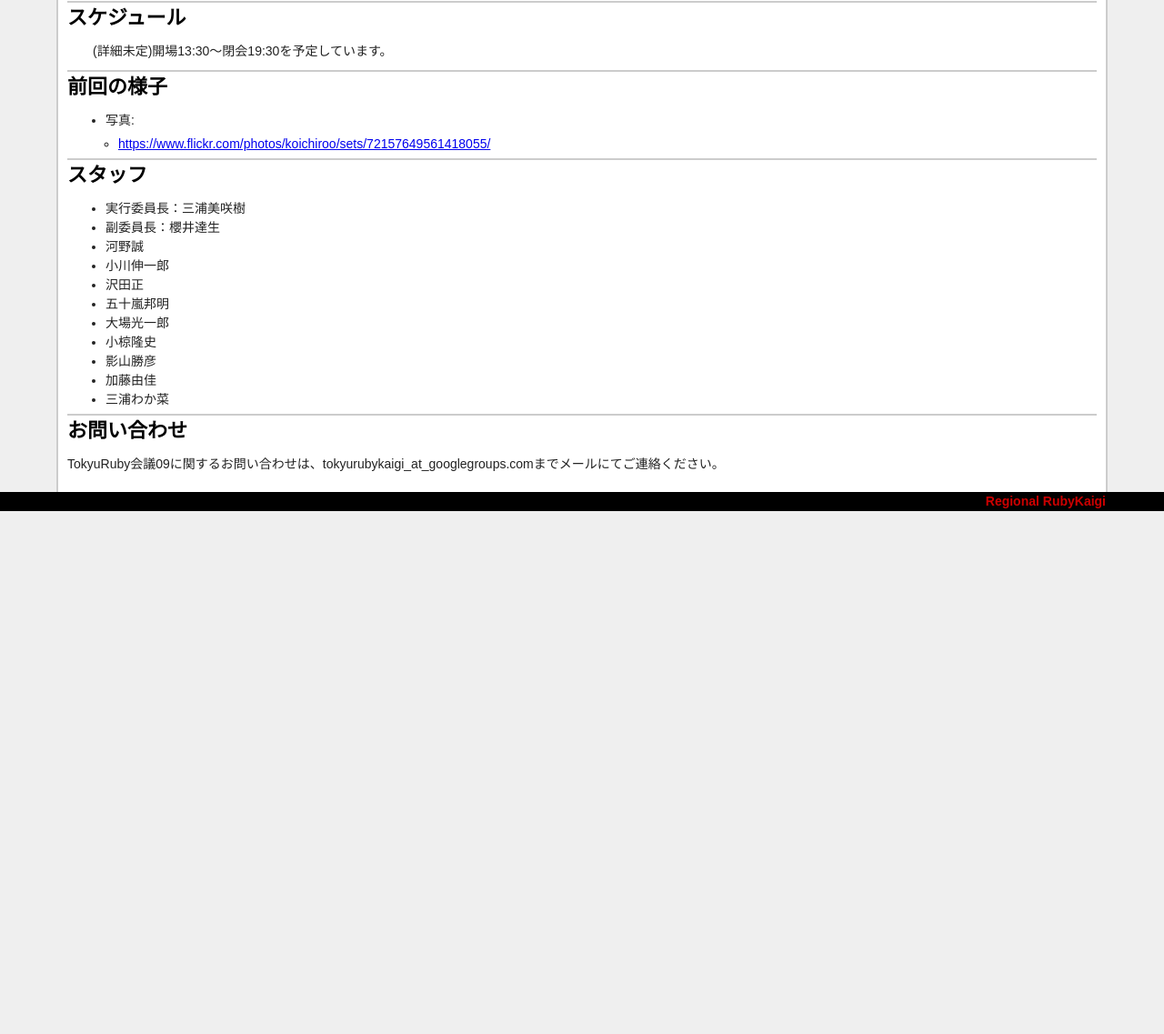
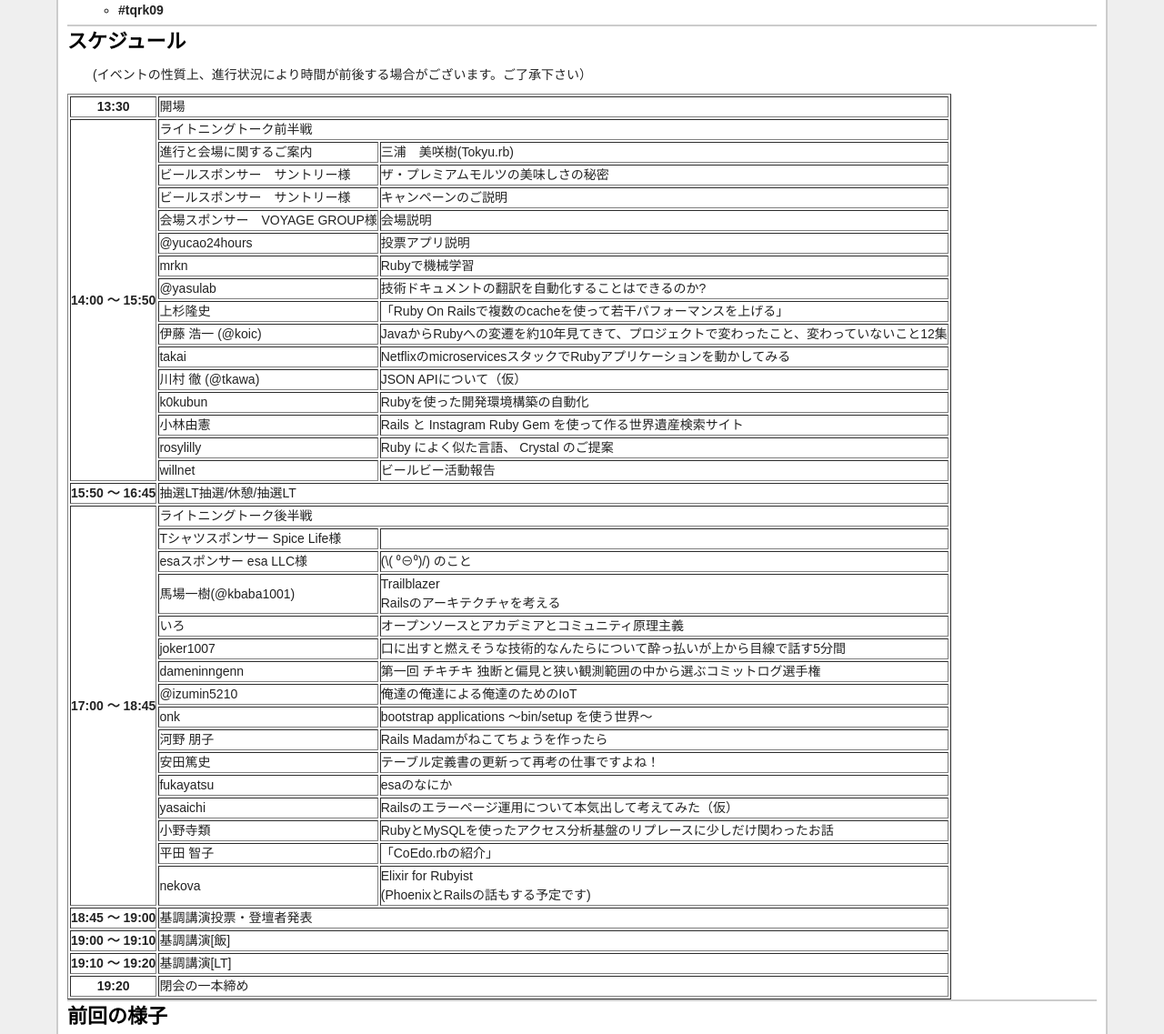
Before and after one commit to tokyurubykaigi/tokyu09, a plain HTML site: page index.html in a window 1280 px wide. Shown: the part 1177-2314 px from the top of the page at 91% size. Before the commit the page ends 1739 px from the top, so only its background shows below. Drawn offline with Linux system fonts and the light colour scheme.

Commit message:
タイムスケジュール追加

```diff
--- a/index.html
+++ b/index.html
@@ -43,6 +43,7 @@
         <li>飲み食いしつつ、みんなで LT をして盛り上がろうというイベントです。</li>
         <li><strong>抽選LT があります！</strong> 抽選LT発表者の指名は抽選により、当日会場にて行います！当たるかもしれません！</li>
         <li>今回も参加者のみなさんの投票により<strong>飯王、LT王</strong>を決定します！
+          <ul><li>投票にはGitHubアカウントが必要となります。</li></ul>
           <ul><li>今回は酒王の表彰はありません。</li></ul>
           <ul><li>LT王、飯王を目指す皆様、エントリーにはGitHubアカウントが必要となります。<br/>(エントリーにつきましては、このページにて後日ご案内しますのでお待ちください)</li></ul>
           <ul><li><a href="https://docs.google.com/presentation/d/1Y4z8oADpZfX_eg2pOaq6f5xqyNk8LydciPbrE0asoOE/pub?start=false&loop=false&delayms=3000">飯王の集計ルールについてのお知らせ</a></li></ul></li>
@@ -89,8 +90,159 @@
       </ul>
       <hr>
       <h3>スケジュール</h3>
-
-      <p>(詳細未定)開場13:30〜閉会19:30を予定しています。</p>
+      <p>(イベントの性質上、進行状況により時間が前後する場合がございます。ご了承下さい）</p>
+      <table border="1">
+        <tr>
+          <th>13:30</th>
+          <td colspan="2">開場</td>
+        </tr>
+        <tr>
+          <th rowspan="16">14:00 〜 15:50</th>
+          <td colspan="2">ライトニングトーク前半戦</td>
+        </tr>
+        <tr>
+          <td>進行と会場に関するご案内</td>
+          <td>三浦　美咲樹(Tokyu.rb)</td>
+        </tr>
+        <tr>
+          <td>ビールスポンサー　サントリー様</td>
+          <td>ザ・プレミアムモルツの美味しさの秘密</td>
+        </tr>
+        <tr>
+          <td>ビールスポンサー　サントリー様</td>
+          <td>キャンペーンのご説明</td>
+        </tr>
+        <tr>
+          <td>会場スポンサー　VOYAGE GROUP様</td>
+          <td>会場説明</td>
+        </tr>
+        <tr>
+          <td>@yucao24hours</td>
+          <td>投票アプリ説明</td>
+        </tr>
+        <tr>
+          <td>mrkn</td>
+          <td>Rubyで機械学習</td>
+        </tr>
+        <tr>
+          <td>@yasulab</td>
+          <td>技術ドキュメントの翻訳を自動化することはできるのか?</td>
+        </tr>
+        <tr>
+          <td>上杉隆史</td>
+          <td>「Ruby On Railsで複数のcacheを使って若干パフォーマンスを上げる」</td>
+        </tr>
+        <tr>
+          <td>伊藤 浩一 (@koic)</td>
+          <td>JavaからRubyへの変遷を約10年見てきて、プロジェクトで変わったこと、変わっていないこと12集</td>
+        </tr>
+        <tr>
+          <td>takai</td>
+          <td>NetflixのmicroservicesスタックでRubyアプリケーションを動かしてみる</td>
+        </tr>
+        <tr>
+          <td>川村 徹 (@tkawa)</td>
+          <td>JSON APIについて（仮）</td>
+        </tr>
+        <tr>
+          <td>k0kubun</td>
+          <td>Rubyを使った開発環境構築の自動化</td>
+        </tr>
+        <tr>
+          <td>小林由憲</td>
+          <td>Rails と Instagram Ruby Gem を使って作る世界遺産検索サイト</td>
+        </tr>
+        <tr>
+          <td>rosylilly</td>
+          <td>Ruby によく似た言語、 Crystal のご提案</td>
+        </tr>
+        <tr>
+          <td>willnet</td>
+          <td>ビールビー活動報告</td>
+        </tr>
+        <tr>
+          <th>15:50 〜 16:45</th>
+          <td colspan="2">抽選LT抽選/休憩/抽選LT</td>
+        </tr>
+        <tr>
+          <th rowspan="16">17:00 〜 18:45</th>
+          <td colspan="2">ライトニングトーク後半戦</td>
+        </tr>
+        <tr>
+          <td>Tシャツスポンサー Spice Life様</td>
+          <td></td>
+        </tr>
+        <tr>
+          <td>esaスポンサー  esa LLC様</td>
+          <td>(\( ⁰⊖⁰)/) のこと</td>
+        </tr>
+        <tr>
+          <td>馬場一樹(@kbaba1001)</td>
+          <td>Trailblazer<br />Railsのアーキテクチャを考える</td>
+        </tr>
+        <tr>
+          <td>いろ</td>
+          <td>オープンソースとアカデミアとコミュニティ原理主義</td>
+        </tr>
+        <tr>
+          <td>joker1007</td>
+          <td>口に出すと燃えそうな技術的なんたらについて酔っ払いが上から目線で話す5分間</td>
+        </tr>
+        <tr>
+          <td>dameninngenn</td>
+          <td>第一回 チキチキ 独断と偏見と狭い観測範囲の中から選ぶコミットログ選手権</td>
+        </tr>
+        <tr>
+          <td>@izumin5210</td>
+          <td>俺達の俺達による俺達のためのIoT</td>
+        </tr>
+        <tr>
+          <td>onk</td>
+          <td>bootstrap applications 〜bin/setup を使う世界〜</td>
+        </tr>
+        <tr>
+          <td>河野 朋子</td>
+          <td>Rails Madamがねこてちょうを作ったら</td>
+        </tr>
+        <tr>
+          <td>安田篤史</td>
+          <td>テーブル定義書の更新って再考の仕事ですよね！</td>
+        </tr>
+        <tr>
+          <td>fukayatsu</td>
+          <td>esaのなにか</td>
+        </tr>
+        <tr>
+          <td>yasaichi</td>
+          <td>Railsのエラーページ運用について本気出して考えてみた（仮）</td>
+        </tr>
+        <tr>
+          <td>小野寺類</td>
+          <td>RubyとMySQLを使ったアクセス分析基盤のリプレースに少しだけ関わったお話</td>
+        </tr>
+        <tr>
+          <td>平田 智子</td>
+          <td>「CoEdo.rbの紹介」</td>
+        </tr>
+        <tr>
+          <td>nekova</td>
+          <td>Elixir for Rubyist<br />(PhoenixとRailsの話もする予定です)</td>
+        </tr>
+        <tr><th>18:45 〜 19:00</th>
+          <td colspan="2">基調講演投票・登壇者発表</td>
+        </tr>
+        <tr>
+          <th>19:00 〜 19:10</th>
+          <td colspan="2">基調講演[飯]</td>
+        </tr>
+        <tr>
+          <th>19:10 〜 19:20</th>
+          <td colspan="2">基調講演[LT]</td>
+        </tr>
+        <tr>
+          <th>19:20</th><td colspan="2">閉会の一本締め</td>
+        </tr>
+      </table>
       <hr>
       <h3>前回の様子</h3>
       <ul>
```
